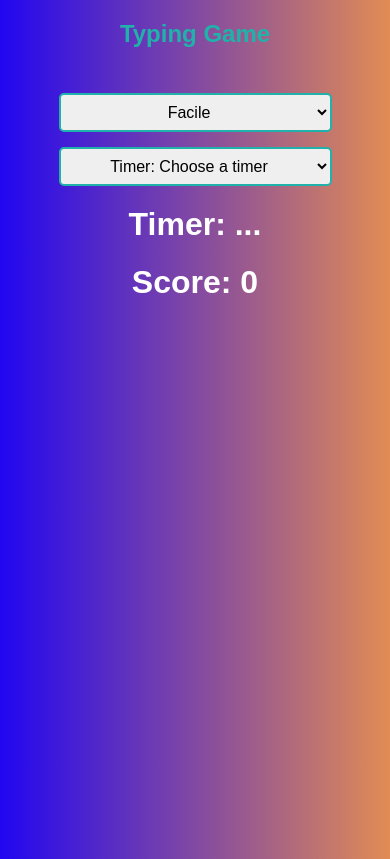
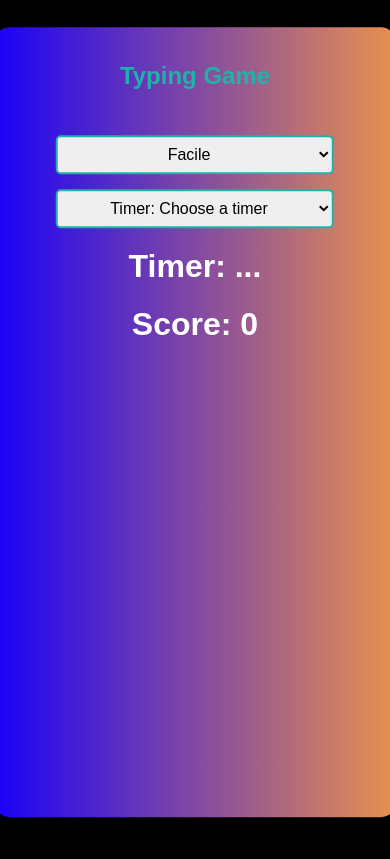
Before and after one commit to aelatris/ClavierJeu, a plain HTML site: page clavier.html in a window 390 px wide. Drawn offline with nearby package versions, Linux system fonts and the light colour scheme; no server answers.

Commit message:
new design

```diff
--- a/clavier.css
+++ b/clavier.css
@@ -1,7 +1,9 @@
 body {
-    background-color: #ff0000; /* Dark blue background */
+    background-color: #000000; /* Background color */
     font-family: 'Arial', sans-serif;
+    margin: 0;
     padding: 0;
+    overflow: hidden; /* Prevent scrollbars */
 }
 
 #jeu {
@@ -9,19 +11,20 @@ body {
     top: 50%;
     left: 50%;
     transform: translate(-50%, -50%);
-    background: linear-gradient(to right, #1a01f7, #e9914e); /* Gradient from light yellow to orange */
+    background: linear-gradient(to right, #1a01f7, #e9914e); /* Gradient background */
     border-radius: 15px;
     padding: 30px;
-    width: 100%;
-    height: 100%;
+    width: 100%; /* Adjust width to fit within viewport */
+    max-width: 800px; /* Optional: maximum width */
+    height: 80%; /* Adjust height to fit within viewport */
     text-align: center;
+    box-shadow: 2px 2px 20px rgba(0, 0, 0, 0.3); /* Subtle shadow */
 }
-
 
 /* Style adjustments for select and input elements */
 #jeu select,
 #jeu input {
-    width: 70%;
+    width: 75%; /* Full width of the container */
     margin-top: 15px;
     padding: 10px;
     font-size: 18px;
@@ -44,21 +47,20 @@ body {
     font-size: 2rem; /* Responsive font size */
     font-weight: bold;
     margin-bottom: 20px;
-    color: #0cf3ff; /* Deep blue color */
+    color: #0cf3ff; /* Light blue color */
 }
 
 /* Hide input field initially */
 #input {
     visibility: hidden; /* Initially hidden, revealed when game starts */
-    width: 50%;
+    width: 100%; /* Full width of the container */
 }
 
 /* Media queries for responsiveness */
 @media (max-width: 768px) {
     #jeu {
         padding: 20px;
-        height: 100%;
-
+        height: 85%; /* Adjust height for smaller screens */
     }
 
     #word {
@@ -69,8 +71,8 @@ body {
 @media (max-width: 576px) {
     #jeu {
         padding: 15px;
-        height: 100%;
-        width: 100%;
+        height: 90%; /* Adjust height for very small screens */
+        width: 95%; /* Adjust width for very small screens */
     }
 
     #word {
```
